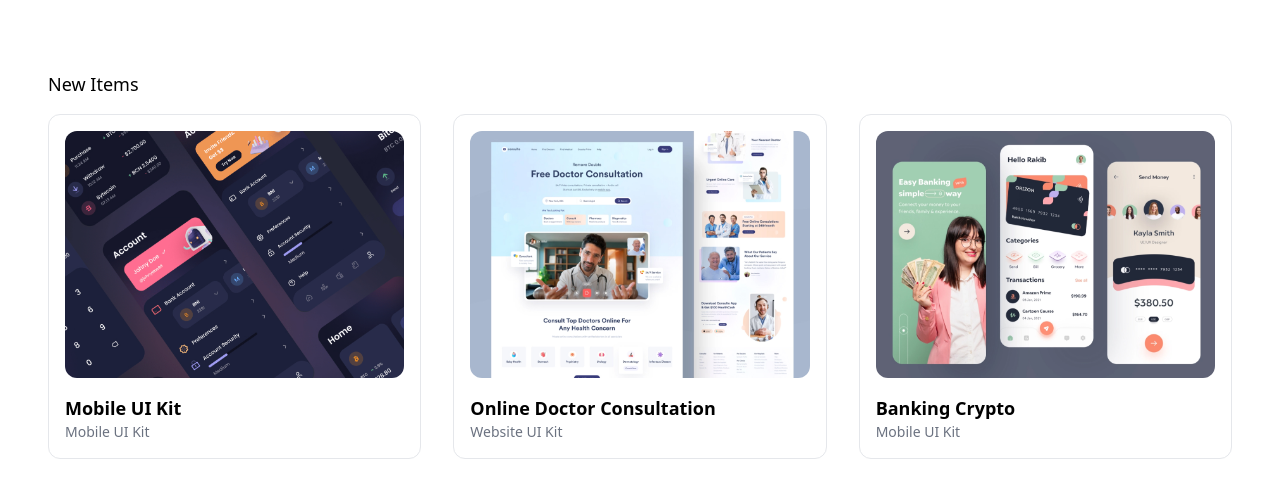
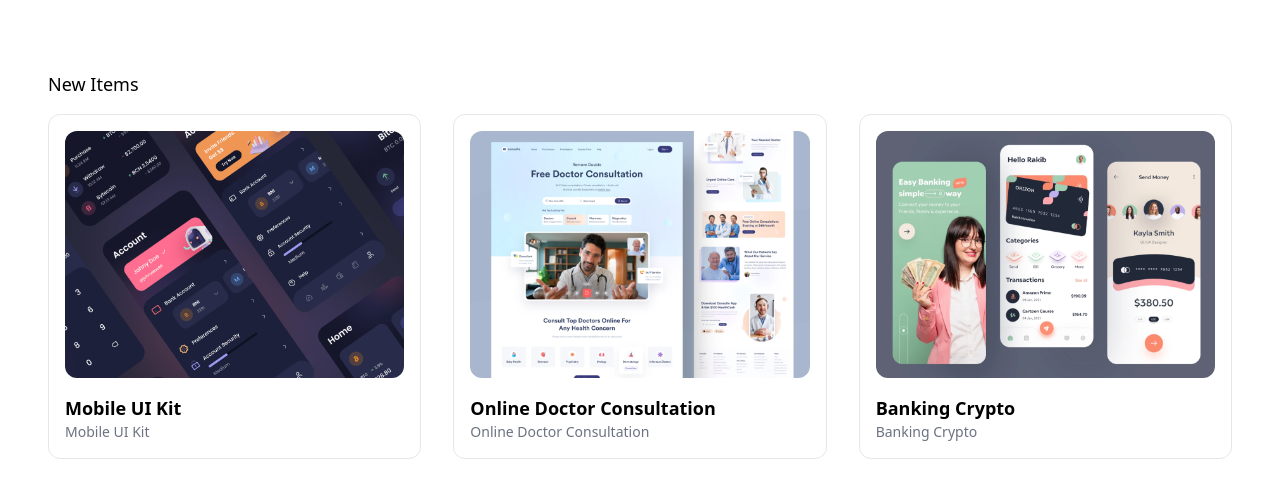
Before and after one commit to Akbar0102/zulkit-frontend, a Vue app: page / in a window 1280 px wide. Shown: the part 957-1454 px from the top of the page. Built offline with nearby package versions, Linux system fonts and the light colour scheme.

Commit message:
split komponen items

```diff
--- /dev/null
+++ b/src/components/ItemsCard.vue
@@ -0,0 +1,36 @@
+<template>
+  <div class="w-full px-1 my-1 md:w-1/2 lg:my-4 lg:px-4 lg:w-1/3">
+    <div class="overflow-hidden border border-gray-200 rounded-xl">
+      <a href="#">
+        <div class="m-4 overflow-hidden rounded-xl">
+          <img
+            :alt="title"
+            class="block w-full h-auto"
+            :src="require(`@/assets/img/${image}`)"
+          />
+        </div>
+      </a>
+
+      <header class="px-4 mb-4 leading-tight">
+        <h1 class="text-lg">
+          <a
+            class="font-semibold text-black no-underline hover:underline"
+            href="#"
+          >
+            {{ title }}
+          </a>
+        </h1>
+        <span class="block text-sm font-light text-gray-500 no-underline">
+          {{ title }}
+        </span>
+      </header>
+    </div>
+  </div>
+</template>
+
+<script setup>
+defineProps({
+  title: String,
+  image: String,
+});
+</script>
--- /dev/null
+++ b/src/components/homepage/Items.vue
@@ -0,0 +1,24 @@
+<template>
+  <div class="container px-4 mx-auto my-16 md:px-12">
+    <h2 class="mb-4 text-xl font-medium md:mb-0 md:text-lg">New Items</h2>
+    <div class="flex flex-wrap -mx-1 lg:-mx-4">
+       <ItemsCard
+        v-for="Item in Items"
+        :key="Item.id"
+        :title="Item.title"
+        :image="Item.image"
+      />
+    </div>
+  </div>
+</template>
+
+<script setup>
+import ItemsCard from '@/components/ItemsCard.vue';
+import { ref } from '@vue/reactivity';
+
+const Items = ref([
+  { id: 1, title: 'Mobile UI Kit', image: 'items-1.jpg' },
+  { id: 2, title: 'Online Doctor Consultation', image: 'items-2.jpg' },
+  { id: 3, title: 'Banking Crypto', image: 'items-3.jpg' },
+]);
+</script>
--- a/src/views/HomeView.vue
+++ b/src/views/HomeView.vue
@@ -3,95 +3,11 @@
 
   <Categories />
 
-  <div class="container px-4 mx-auto my-16 md:px-12">
-    <h2 class="mb-4 text-xl font-medium md:mb-0 md:text-lg">New Items</h2>
-    <div class="flex flex-wrap -mx-1 lg:-mx-4">
-      <div class="w-full px-1 my-1 md:w-1/2 lg:my-4 lg:px-4 lg:w-1/3">
-        <div class="overflow-hidden border border-gray-200 rounded-xl">
-          <a href="#">
-            <div class="m-4 overflow-hidden rounded-xl">
-              <img
-                alt="Placeholder"
-                class="block w-full h-auto"
-                src="@/assets/img/items-1.jpg"
-              />
-            </div>
-          </a>
-
-          <header class="px-4 mb-4 leading-tight">
-            <h1 class="text-lg">
-              <a
-                class="font-semibold text-black no-underline hover:underline"
-                href="#"
-              >
-                Mobile UI Kit
-              </a>
-            </h1>
-            <span class="block text-sm font-light text-gray-500 no-underline">
-              Mobile UI Kit
-            </span>
-          </header>
-        </div>
-      </div>
-      <div class="w-full px-1 my-1 md:w-1/2 lg:my-4 lg:px-4 lg:w-1/3">
-        <div class="overflow-hidden border border-gray-200 rounded-xl">
-          <a href="#">
-            <div class="m-4 overflow-hidden rounded-xl">
-              <img
-                alt="Placeholder"
-                class="block w-full h-auto"
-                src="@/assets/img/items-2.jpg"
-              />
-            </div>
-          </a>
-
-          <header class="px-4 mb-4 leading-tight">
-            <h1 class="text-lg">
-              <a
-                class="font-semibold text-black no-underline hover:underline"
-                href="#"
-              >
-                Online Doctor Consultation
-              </a>
-            </h1>
-            <span class="block text-sm font-light text-gray-500 no-underline">
-              Website UI Kit
-            </span>
-          </header>
-        </div>
-      </div>
-      <div class="w-full px-1 my-1 md:w-1/2 lg:my-4 lg:px-4 lg:w-1/3">
-        <div class="overflow-hidden border border-gray-200 rounded-xl">
-          <a href="#">
-            <div class="m-4 overflow-hidden rounded-xl">
-              <img
-                alt="Placeholder"
-                class="block w-full h-auto"
-                src="@/assets/img/items-3.jpg"
-              />
-            </div>
-          </a>
-
-          <header class="px-4 mb-4 leading-tight">
-            <h1 class="text-lg">
-              <a
-                class="font-semibold text-black no-underline hover:underline"
-                href="#"
-              >
-                Banking Crypto
-              </a>
-            </h1>
-            <span class="block text-sm font-light text-gray-500 no-underline">
-              Mobile UI Kit
-            </span>
-          </header>
-        </div>
-      </div>
-    </div>
-  </div>
+  <Items />
 </template>
 
 <script setup>
 import Hero from '@/components/homepage/Hero.vue';
 import Categories from '@/components/homepage/Categories.vue';
+import Items from '@/components/homepage/Items.vue';
 </script>
```
